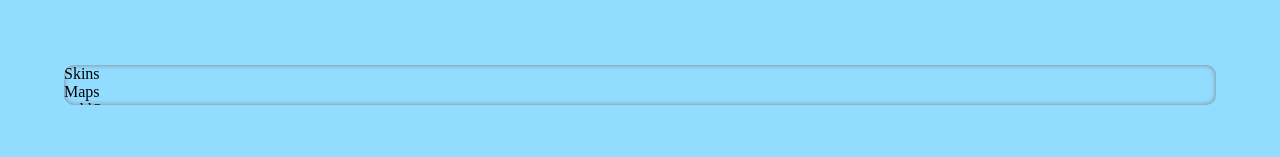
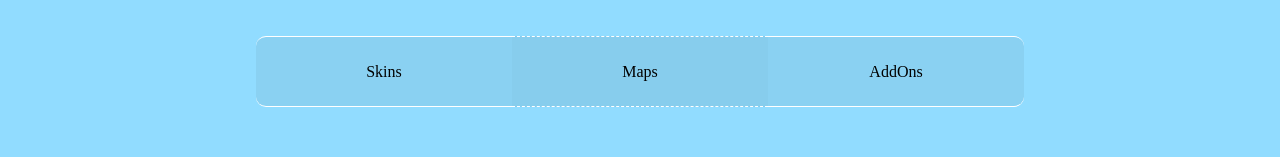
Before and after one commit to NINGA142/YOZMC.github.io, a plain HTML site: page index.html in a window 1280 px wide. Shown: the part 213-370 px from the top of the page. Drawn offline with Linux system fonts and the light colour scheme.

Commit message:
Update v2

```diff
--- a/Home.css
+++ b/Home.css
@@ -81,9 +81,11 @@ body {
   color: black;
   text-decoration: none
 }
+.menu h2 {
+  font-family: monospace;
+}
 .menu h2 img {
   width: 15%;
-  font-family: sans-serif;
   margin-left: 15%;
   margin-top: 8%;
 }
@@ -142,35 +144,35 @@ body {
   box-shadow: 0 0 7px rgba(0, 0, 0, 0.9);
 }
 .list {
-  width: 90%;
+  width: 100%;
   height: 10%;
-  border-radius: 10px;
-  box-shadow: 0 0 5px gray inset;
-  margin-left: 5%;
-  overflow: scroll;
-  margin-top: 7%;
+  margin-top: 6%;
+  display: flex;
+  align-items: center;
+  justify-content: center
 }
-.list ul {
-  display: flex;
-  justify-content: space-around;
-  align-items: center
+.list div {
+  width: 20%;
+  display: inline-block;
+  padding: 2% 3%;
+  background: rgba(0, 0, 0, 0.05);
+  text-align: center;
 }
-.list ul li {
-  font-family: monospace;
-  float: left;
-  list-style: none;
-  text-align: center;
-  border-radius: 2px;
-  padding: 3% 0;
+.list div:nth-child(1) {
+  border-radius: 10px 0 0 10px;
+  border-top: 1px solid white;
+  border-bottom: 1px solid white;
 }
-.list ul li a {
-  text-decoration: none;
-  color: black
+.list div:nth-child(2) {
+  border-top: 1px dashed white;
+  border-bottom: 1px dashed white;
+  background: rgba(0, 0, 0, 0.07);
 }
-.cart {
+.list div:nth-child(3) {
+  border-radius: 0 10px 10px 0;
+  border-top: 1px solid white;
+  border-bottom: 1px solid white;
 }
-
-
 
 @media screen and (min-width: 600px) and (max-height: 309px) {
   .slideshow-container {
@@ -187,22 +189,12 @@ body {
   box-shadow: 0 0 10px gray;
   border-radius: 0 0 30px 30px
 }
-.list ul li {
-  font-family: monospace;
-  float: left;
-  list-style: none;
-  text-align: center;
-  border-radius: 2px;
-  padding: 1.9% 0;
+.list {
+  margin-top: 3%;
 }
-.list {
-  width: 60%;
-  height: 10%;
-  border-radius: 10px;
-  box-shadow: 0 0 5px gray inset;
-  margin-left: 20%;
-  overflow: scroll;
-  margin-top: 5%;
+.list div {
+  width: 15%;
+  padding: 1% 3%;
 }
 .menu-items {
   width: 100%;
```
